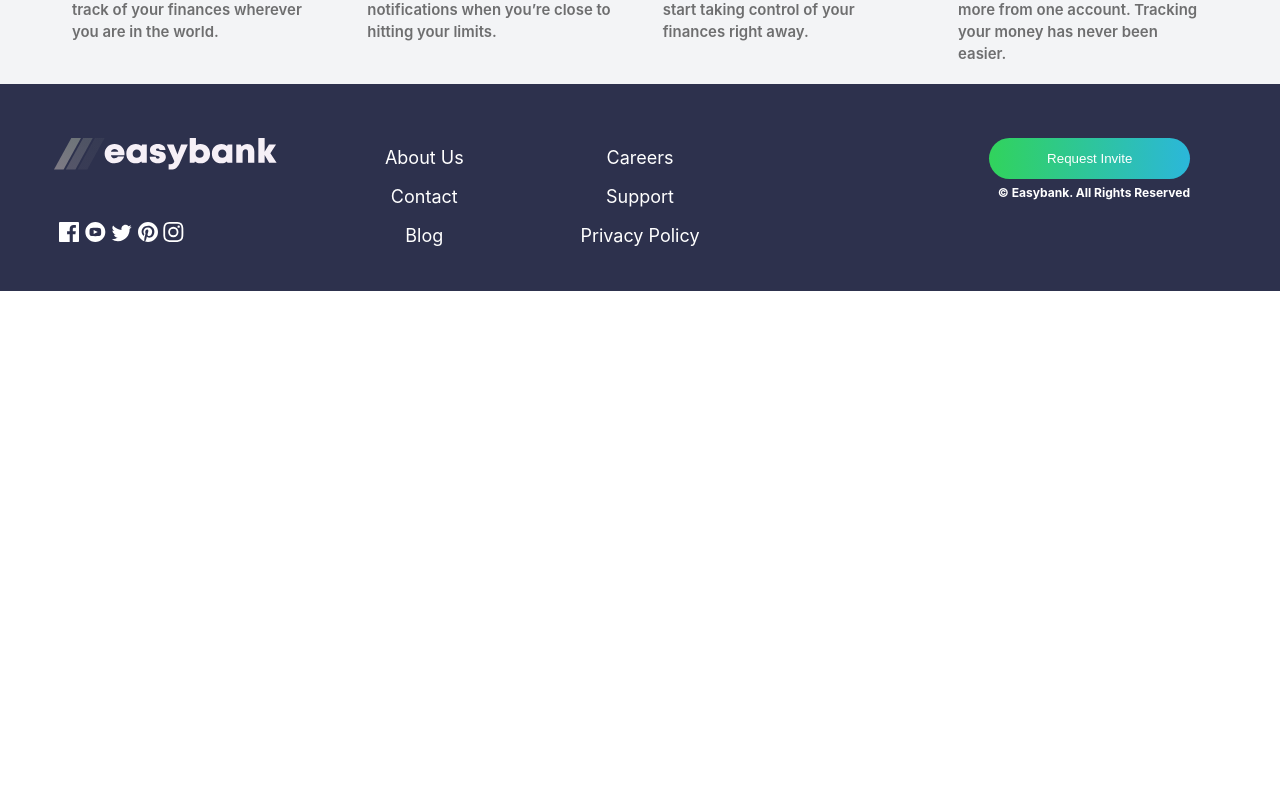
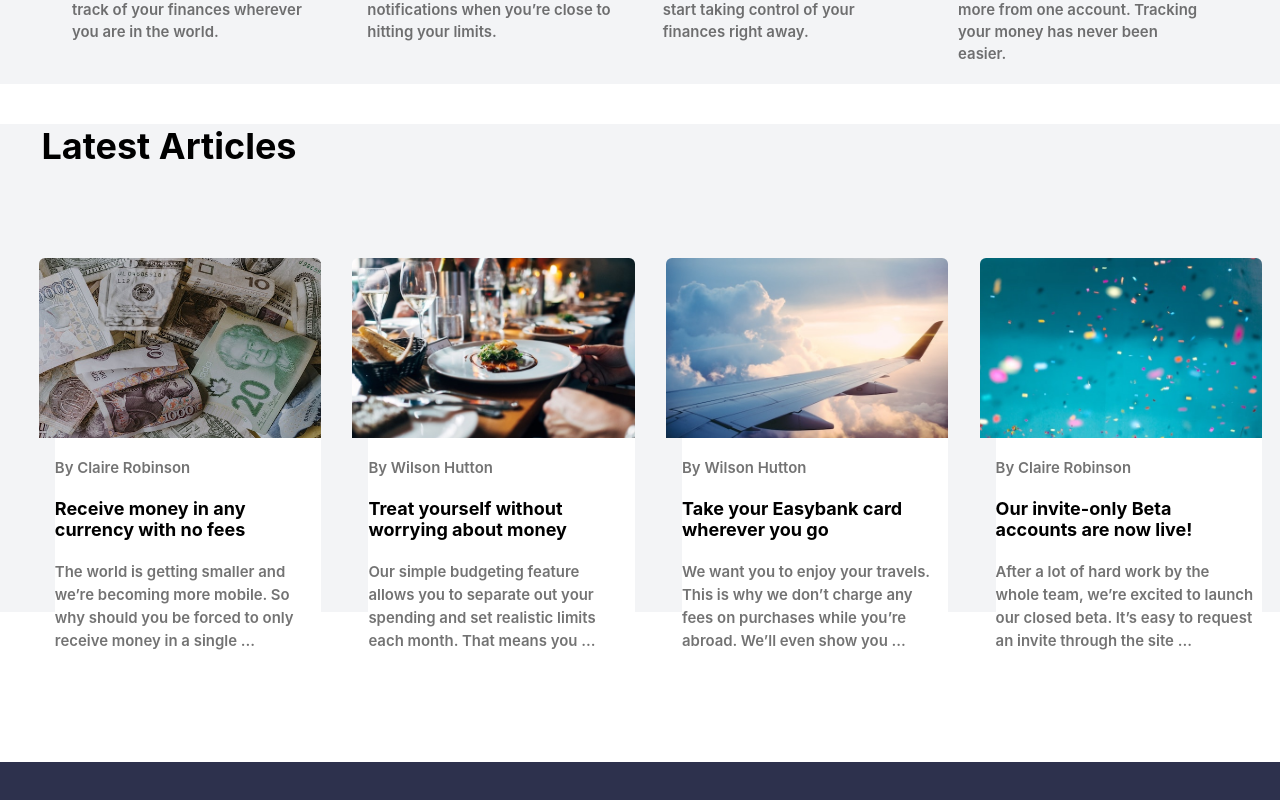
Before and after one commit to IdrisDY/Frontend-Mentor-Easybank-Landing-Page, a React (Create React App) app: page / in a window 1280 px wide. Shown: the part 880-1680 px from the top of the page. Before the commit the page ends 1171 px from the top, so only its background shows below. Built offline with nearby package versions, Linux system fonts and the light colour scheme.

Commit message:
abdul remove fonts

```diff
--- a/src/App.css
+++ b/src/App.css
@@ -382,7 +382,6 @@ body {
   text-align: center;
   margin-top: 6%;
   margin-left: 42px;
-  font-family: sans-serif;
   font-weight: 550;
   font-size: 13.8px;
 }
@@ -440,20 +439,28 @@ body {
 }
 
 .arti {
-  font-family: Arial, Helvetica, sans-serif;
-  margin-left: 11%;
+  margin-left: 41.4px;
 }
 
 .card {
-  width: 80%;
+  width: 98%;
   height: 380px;
   margin: auto;
   display: -ms-grid;
   display: grid;
-  -ms-grid-columns: 1fr;
-      grid-template-columns: 1fr;
+  -ms-grid-columns: (1fr)[4];
+      grid-template-columns: repeat(4, 1fr);
   margin-top: 5%;
+}
+
+.cast {
+  width: -webkit-fit-content;
+  width: -moz-fit-content;
+  width: fit-content;
   background-color: #f3f4f6;
+  margin: auto;
+  margin-bottom: 150px;
+  margin-top: 40px;
 }
 
 @media (max-width: 990px) {
@@ -462,13 +469,17 @@ body {
         grid-template-columns: 1fr;
   }
   .arti {
-    margin-left: 14%;
+    margin-left: 25px;
+    font-size: 170%;
+  }
+  .cast {
+    margin-bottom: 1700px;
   }
 }
 
 .cards {
   width: 90%;
-  margin: 15px;
+  margin: 26px;
   border-radius: 6.4px;
 }
 
@@ -483,11 +494,13 @@ body {
 }
 
 .white {
-  height: 180px;
+  background-color: white;
+  height: -webkit-fit-content;
+  height: -moz-fit-content;
+  height: fit-content;
 }
 
 h3 {
-  font-family: Arial;
   font-size: 100%;
 }
 
--- a/src/App.js
+++ b/src/App.js
@@ -15,10 +15,10 @@ function App() {
 
 
    <div className='container'>
-  {/* <Navbar/> */}
+  <Navbar/>
   <LandingContent/>
   <EasybankProps/>
-  {/* <Latest/>  */}
+   <Latest/>
   <Footer/>
    </div>
    </div>
--- a/src/App.scss
+++ b/src/App.scss
@@ -306,7 +306,7 @@ background: $darkblue;
   text-align: center;
   margin-top: 6%;
   margin-left: 42px;
-  font-family:  sans-serif;
+
   font-weight: 550;
   font-size: 13.8px;
 }
@@ -369,29 +369,42 @@ background: $darkblue;
 
 
 .arti{
-  font-family: Arial, Helvetica, sans-serif;
-  margin-left: 11%;
+
+  margin-left: 41.4px;
 }
 .card{
-  width: 80%;
+  width: 98%;
   height: 380px;
   margin: auto;
   display: grid;
-  grid-template-columns:1fr ;
+  grid-template-columns:repeat(4,1fr) ;
   margin-top: 5%;
-  background-color: $lightgrayishblue;
+
+}
+.cast{
+  width: fit-content;
+  background-color:$lightgrayishblue;
+  margin: auto;
+  margin-bottom: 150px;
+  margin-top: 40px;
+
 }
 @media(max-width:990px){
   .card{
     grid-template-columns: 1fr;
   }
   .arti{
-    margin-left: 14%;
+    margin-left: 25px;
+    font-size: 170%;
+  }
+  .cast{
+    margin-bottom: 1700px;
   }
 }
+
 .cards{
   width: 90%;
-  margin: 15px;
+  margin: 26px;
 
   border-radius: 6.4px;
 }
@@ -405,11 +418,11 @@ background: $darkblue;
   height: 180px;
 }
 .white{
-
-  height: 180px;
+  background-color: white;
+  height: fit-content;
 }
 h3{
-  font-family: Arial;
+
   font-size: 100%;
 }
 p{
--- a/src/Components/Latest.js
+++ b/src/Components/Latest.js
@@ -7,7 +7,7 @@ import confetti from './images/image-confetti.jpg'
 const Latest= ()=>{
 
     return(
-         <div><h1 className="arti">Latest Articles</h1>
+         <div className="cast"><h1 className="arti">Latest Articles</h1>
 
          <div className="card">
            <div className="cards"><div  className="pic"><img className="image" src={money}/></div>
```
Also changed, not shown: 1 other file (tests, documents, lock files or other folders).
